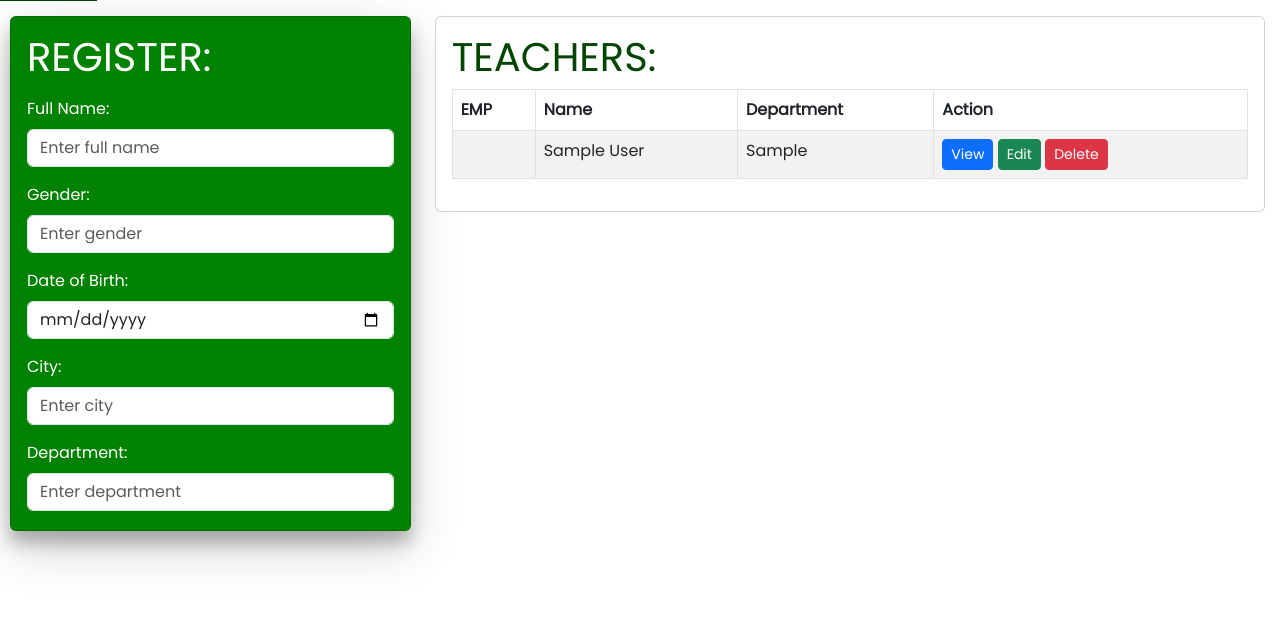
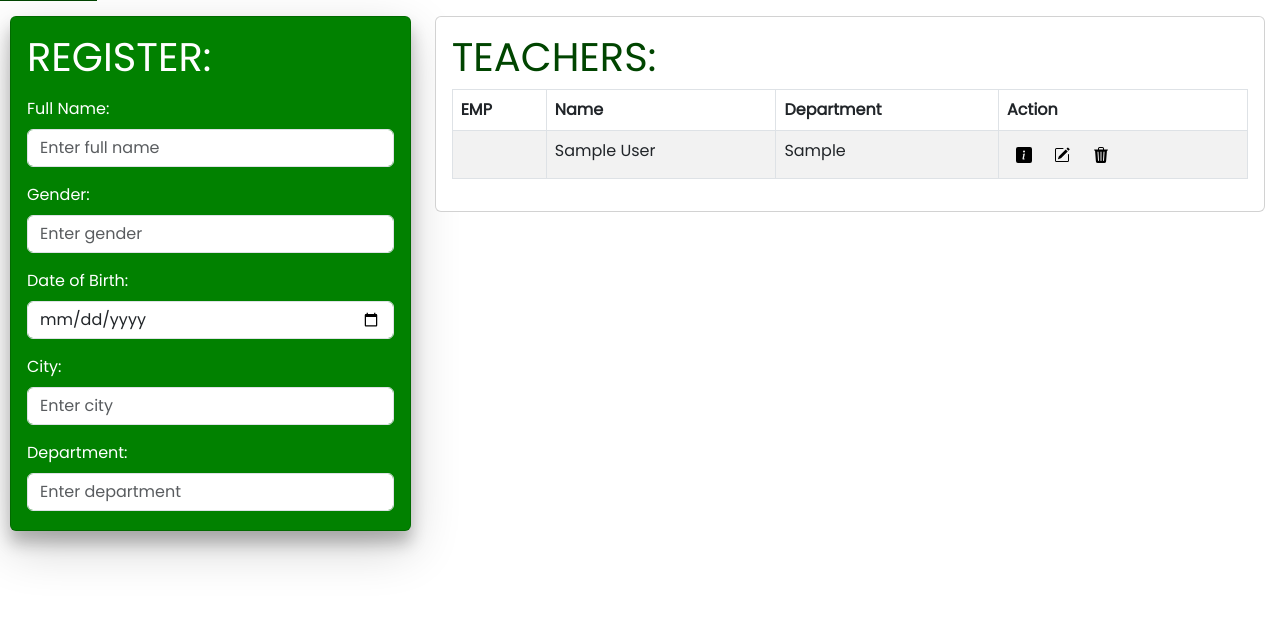
Before and after one commit to m4rceee/db-project, a PHP site: page /admin-teacher.php in a window 1280 px wide. Shown: the part 178-800 px from the top of the page. Run offline with PHP 8.4, Linux system fonts and the light colour scheme; tables that the repository leaves empty or names only in its code hold one stand-in row (values such as "Sample post"); data that the repository does not hold is empty.

Commit message:
added svg icons to actions column

```diff
--- a/admin-teacher.php
+++ b/admin-teacher.php
@@ -4,7 +4,7 @@ session_start();
 $status1 = $status = $emptyField = "";
 
 if (isset($_SESSION['status'])) {
-    $status = "<div class='alert alert-success alert-dismissible fade show mt-2'><strong>{$_SESSION['status']}</strong></div>";
+    $status = "<div class='alert alert-warning alert-dismissible fade show mt-2'><strong>{$_SESSION['status']}</strong></div>";
     unset($_SESSION['status']);
 }
 
@@ -216,10 +216,16 @@ if (isset($_SESSION['status1'])) {
                                       <td><?= $teacher['full_name']; ?></td>
                                       <td><?= $teacher['department']; ?></td>
                                       <td>
-                                        <a href="teacher-view.php?EMP=<?= $teacher['EMP']; ?>" class="btn btn-primary btn-sm">View</a>
-                                        <a href="teacher-edit.php?EMP=<?= $teacher['EMP']; ?>" class="btn btn-success btn-sm">Edit</a>
+                                        <a href="teacher-view.php?EMP=<?= $teacher['EMP']; ?>" class="btn btn-sm">
+                                          <img src="info.svg">
+                                        </a>
+                                        <a href="teacher-edit.php?EMP=<?= $teacher['EMP']; ?>" class="btn btn-sm">
+                                        <img src="edit.svg">
+                                        </a>
                                         <form action="teacher-delete.php" method="POST" class="d-inline">
-                                            <button type="submit" name="delete_teacher" value="<?= $teacher['EMP']; ?>" class="btn btn-danger btn-sm">Delete</button>
+                                            <button type="submit" name="delete_teacher" value="<?= $teacher['EMP']; ?>" class="btn btn-sm">
+                                              <img src="delete.svg">
+                                            </button>
                                         </form>
                                       </td>
                                     </tr>
@@ -242,7 +248,7 @@ if (isset($_SESSION['status1'])) {
           <div class="modal-content">
             <div class="modal-header">
               <h5 class="modal-title">Teacher Registered!</h5>
-              <button type="button" class="close" data-bs-dismiss="modal">&times;</button>
+              <button type="button" class="btn-close" data-bs-dismiss="modal"></button>
             </div>
             <div class="modal-body">
               <p>Here are the credentials needed for logging in:</p>
@@ -250,7 +256,7 @@ if (isset($_SESSION['status1'])) {
               <p>Password: <strong><span id="modalPassword"></span></strong></p>
             </div>
             <div class="modal-footer">
-              <button type="button" class="btn btn-secondary" data-bs-dismiss="modal">Close</button>
+              <button type="button" class="btn btn-secondary" data-bs-dismiss="modal" style="background-color: #004500;">Close</button>
             </div>
           </div>
         </div>
--- a/teacher-edit.php
+++ b/teacher-edit.php
@@ -2,7 +2,7 @@
 session_start();
 
 if (isset($_SESSION['status'])) {
-    $status = "<div class='alert alert-success alert-dismissible fade show mt-2'><strong>{$_SESSION['status']}</strong></div>";
+    $status = "<div class='alert alert-warning alert-dismissible fade show mt-2'><strong>{$_SESSION['status']}</strong></div>";
     unset($_SESSION['status']);
 }
 if (isset($_SESSION['status'])) {
```
Also changed, not shown: admin-student.html (+7 -3 lines), delete.svg (added), edit.svg (added), info.svg (added).
